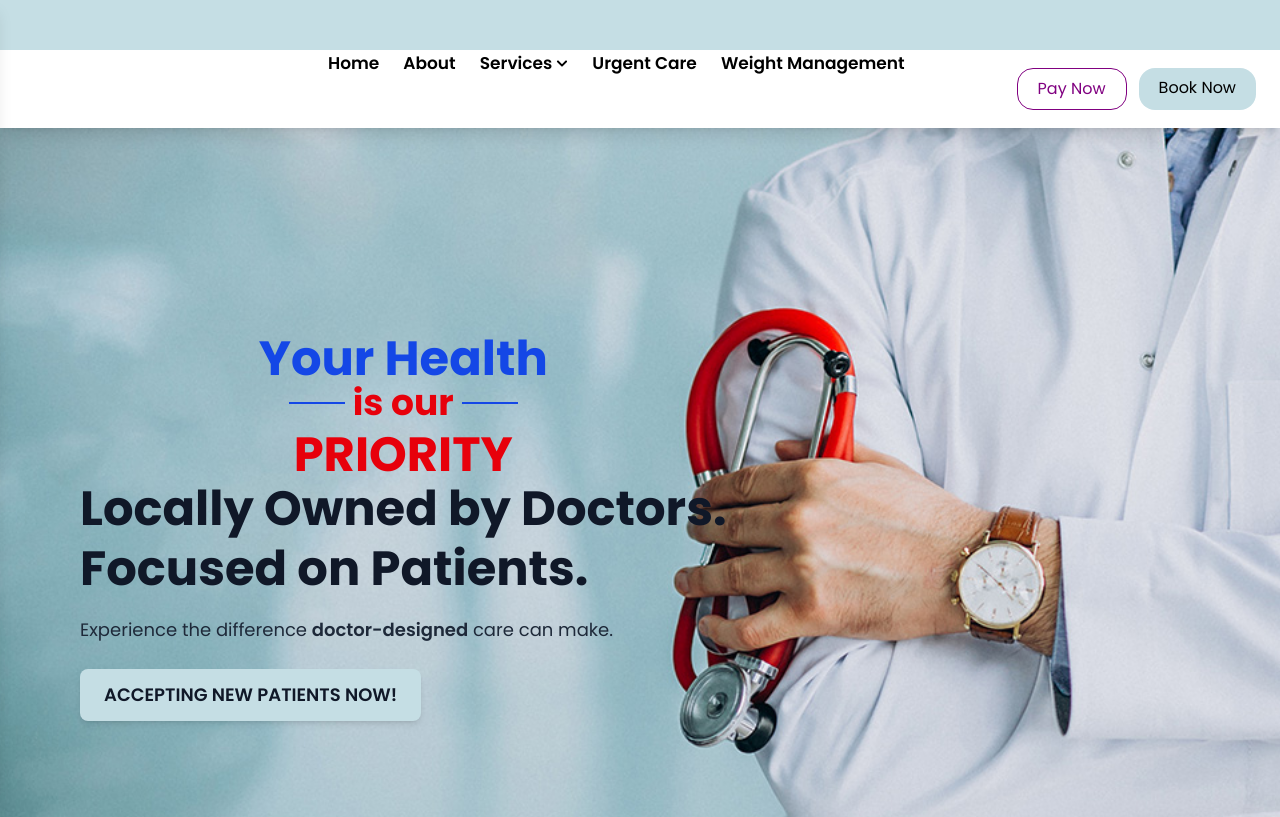
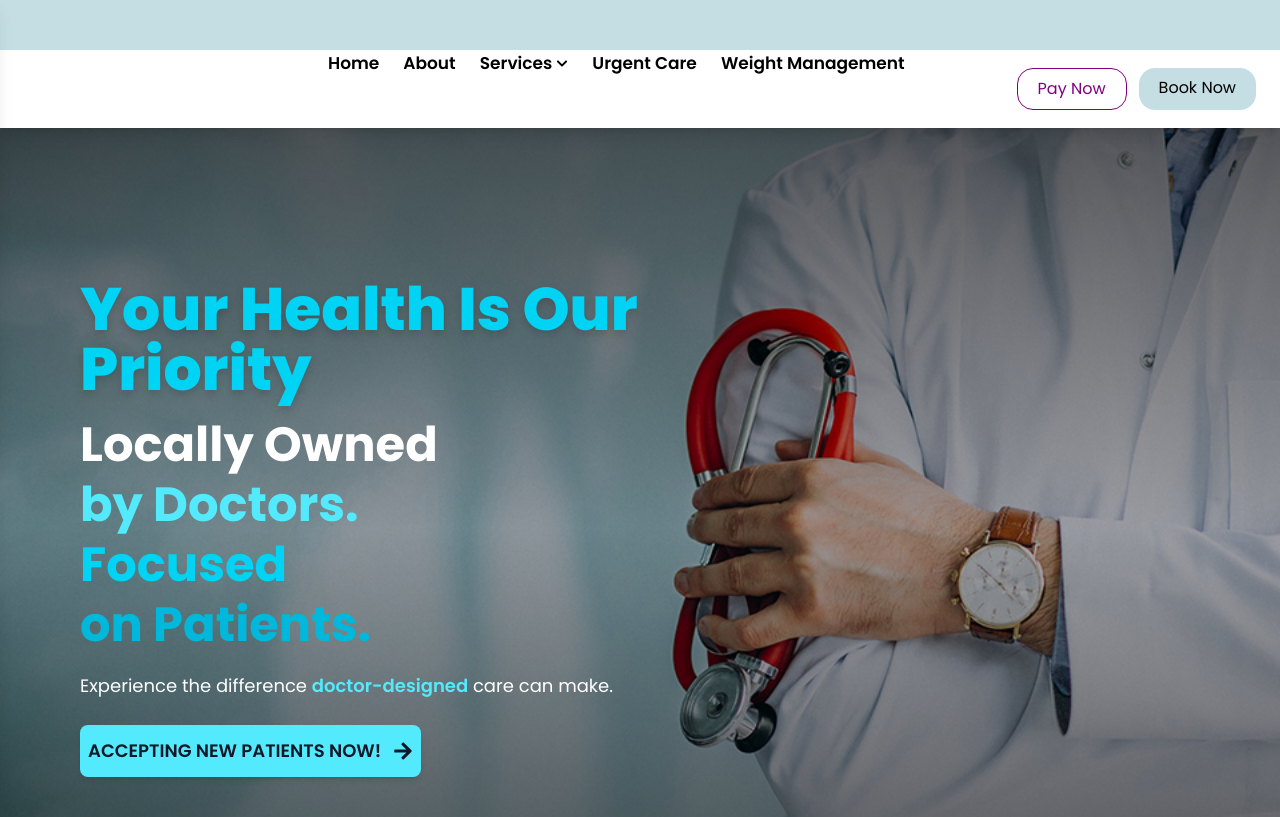
Before and after one commit to rishimaheshwari123/Vital-Care-Helth, a Next.js app: page / in a window 1280 px wide. Shown: the top 817 px of the page. Built offline with nearby package versions, Linux system fonts and the light colour scheme.

Commit message:
update here section

```diff
--- a/src/components/core/home/HeroSection.jsx
+++ b/src/components/core/home/HeroSection.jsx
@@ -1,53 +1,49 @@
 import Image from "next/image";
 import hero from "@/assets/banner.jpg";
 import Link from "next/link";
+import { FaArrowRight } from "react-icons/fa"; // Importing icon
 
 export default function HeroSection() {
   return (
     <div className="h-screen relative">
-      {/* Background Image Covering Entire Section */}
+      {/* Background Image with Overlay */}
       <div className="absolute inset-0 -z-10">
         <Image
           src={hero}
           alt="Background"
           className="w-full h-full object-cover"
         />
+        <div className="absolute inset-0 bg-gradient-to-b from-black/60 via-black/30 to-black/60"></div>
       </div>
 
       <div className="relative z-10 flex items-center h-full px-6 lg:px-20">
-        <div className="max-w-3xl">
-          <div className="text-center">
-            <h1 className="text-3xl lg:text-5xl font-bold text-blue-700">
-              Your Health
-            </h1>
-            <div className="flex items-center justify-center">
-              <div className="w-14 h-[2px] bg-blue-700"></div>
-              <span className="mx-2 text-2xl text-center lg:text-4xl font-bold text-red-600">
-                is our
-              </span>
-              <div className="w-14 h-[2px] bg-blue-700"></div>
-            </div>
-            <h1 className="text-3xl lg:text-5xl font-bold text-red-600 mt-2">
-              PRIORITY
-            </h1>
-          </div>
-          <h2 className="text-3xl lg:text-5xl font-bold leading-tight text-gray-900">
-            Locally Owned by Doctors. <br /> Focused on Patients.
+        <div className="max-w-3xl text-left">
+          <h1 className="text-4xl lg:text-6xl font-extrabold text-cyan-400 drop-shadow-lg">
+            Your Health Is Our Priority
+          </h1>
+
+          <h2 className="mt-4 text-4xl lg:text-5xl font-bold text-white leading-tight">
+            Locally Owned <br />
+            <span className="text-cyan-300">by Doctors.</span> <br />
+            <span className="text-cyan-400">Focused</span> <br />
+            <span className="text-cyan-500">on Patients.</span>
           </h2>
-          <p className="mt-4 text-gray-800 text-lg leading-relaxed">
+
+          <p className="mt-4 text-white text-lg leading-relaxed">
             Experience the difference{" "}
-            <span className="font-semibold">doctor-designed</span> care can
-            make.
+            <span className="font-semibold text-cyan-300">doctor-designed</span>{" "}
+            care can make.
           </p>
 
+          {/* CTA Button with Icon */}
           <Link
             href="https://healow.com/apps/practice/vitalcare-health-inc-26732?v=2&t=1"
             target="_blank"
             rel="noopener noreferrer"
+            className="inline-flex items-center gap-3 mt-6 px-2 py-3 text-lg font-semibold text-gray-900 bg-cyan-300 rounded-lg shadow-md hover:bg-cyan-400 transition duration-300"
           >
-            <span className="inline-block mt-6 px-6 py-3 text-lg font-semibold text-gray-900 bg-[#c5dee4] rounded-lg shadow-md hover:bg-[#b0cbd7] transition duration-300 cursor-pointer">
-              ACCEPTING NEW PATIENTS NOW!
-            </span>
+            ACCEPTING NEW PATIENTS NOW!
+            <FaArrowRight className="text-xl hidden lg:block" />
           </Link>
         </div>
       </div>
```
